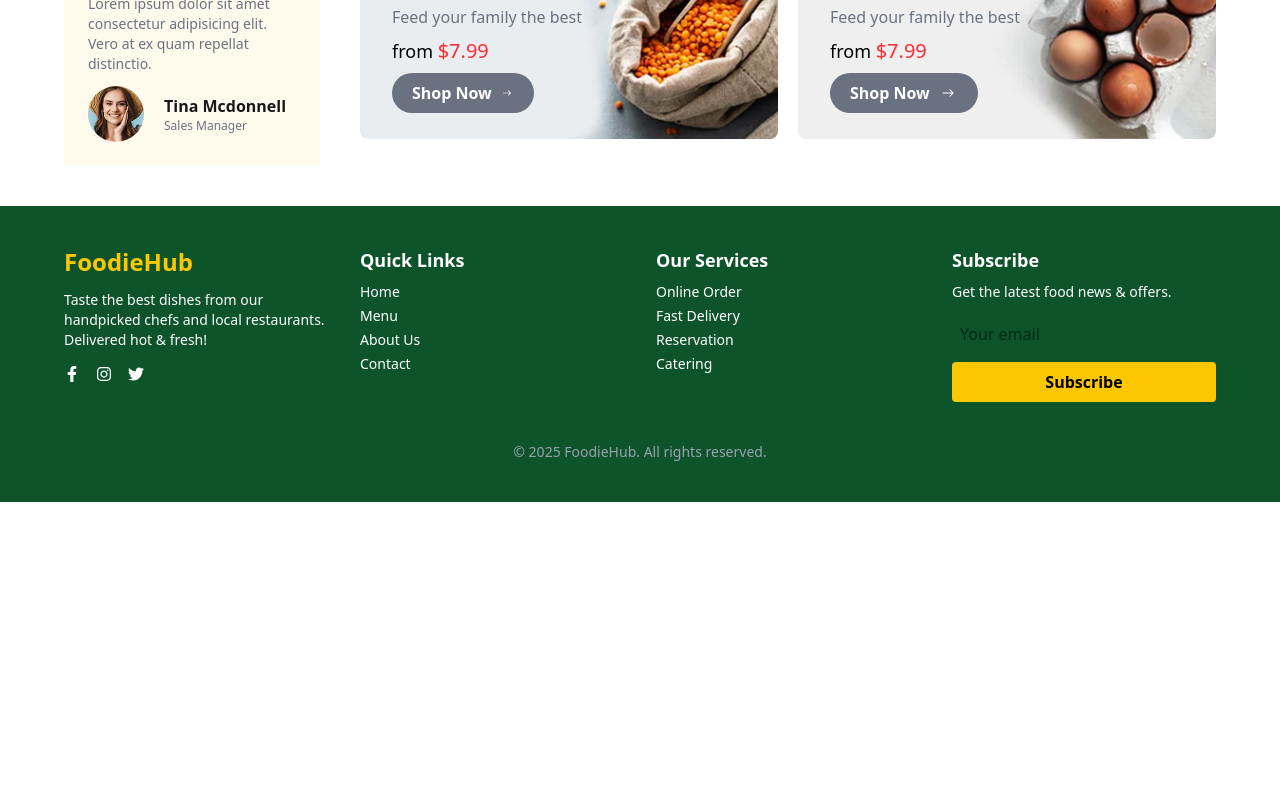
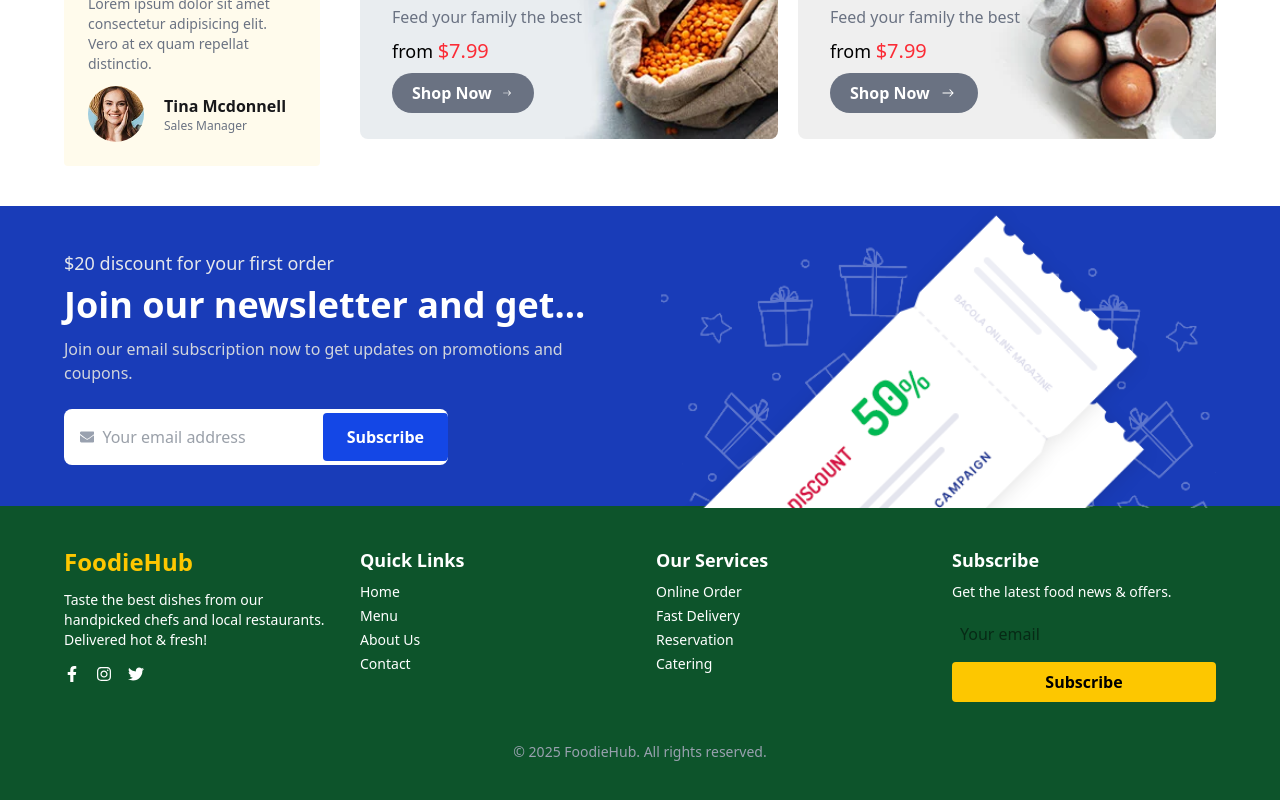
Before and after one commit to bharatroy4D/food-project, a React (Vite) app: page / in a window 1280 px wide. Shown: the part 2164-2964 px from the top of the page. Before the commit the page ends 2666 px from the top, so only its background shows below. Built offline with nearby package versions, Linux system fonts and the light colour scheme.

Commit message:
newslatter section is added

```diff
--- /dev/null
+++ b/src/Components/NewsLatter/NewsLatter.jsx
@@ -0,0 +1,49 @@
+import { FaEnvelope } from "react-icons/fa";
+import couponImg from '../..//assets/coupon.webp' // Replace with your image path
+
+const NewsLatter = () => {
+  return (
+    <section className="bg-blue-800 text-white ">
+      <div className="w-full md:w-[80%] lg:w-[90%] h-[300px] mx-auto grid md:grid-cols-2 items-center justify-between gap-10">
+        {/* Text and Form */}
+        <div className="py-7">
+          <p className="text-lg text-gray-200 mb-2">$20 discount for your first order</p>
+          <h2 className="text-3xl md:text-4xl font-bold mb-3">
+            Join our newsletter and get...
+          </h2>
+          <p className="text-gray-300 mb-6">
+            Join our email subscription now to get updates on promotions and coupons.
+          </p>
+
+          <form className="flex flex-col sm:flex-row items-center w-96 bg-white rounded-lg overflow-hidden">
+            <div className="flex items-center justify-between  sm:w-auto px-4 py-3">
+              <FaEnvelope className="text-gray-400 mr-2" />
+              <input
+                type="email"
+                placeholder="Your email address"
+                className="w-full outline-none text-gray-700"
+              />
+            </div>
+            <button
+              type="submit"
+              className="bg-blue-700 hover:bg-blue-600 text-white font-semibold px-6 py-3 my-1 rounded w-full sm:w-auto"
+            >
+              Subscribe
+            </button>
+          </form>
+        </div>
+
+        {/* Image */}
+        <div className="flex items-end">
+          <img
+            src={couponImg}
+            alt="Discount Coupon"
+            className="max-w-xl w-full"
+          />
+        </div>
+      </div>
+    </section>
+  );
+};
+
+export default NewsLatter;
--- a/src/Pages/Home/Home.jsx
+++ b/src/Pages/Home/Home.jsx
@@ -3,6 +3,7 @@ import LeftBar from './LeftBar/LeftBar';
 import RightBar from './RightBar/RightBar'
 import LeftSell from './LeftSell/LeftSell';
 import RightSell from './RightSell/RightSell';
+import NewsLatter from '../../Components/NewsLatter/NewsLatter';
 
 const Home = () => {
     return (
@@ -17,6 +18,9 @@ const Home = () => {
                 <LeftSell></LeftSell>
                 <RightSell></RightSell>
             </div>
+            <div className='gap-10 md:w-[70%]  lg:w-[80%] xl:w-[100%] mx-auto'>
+                <NewsLatter></NewsLatter>
+            </div>
 
         </div>
     );
```
Also changed, not shown: src/assets/coupon.webp (added).
